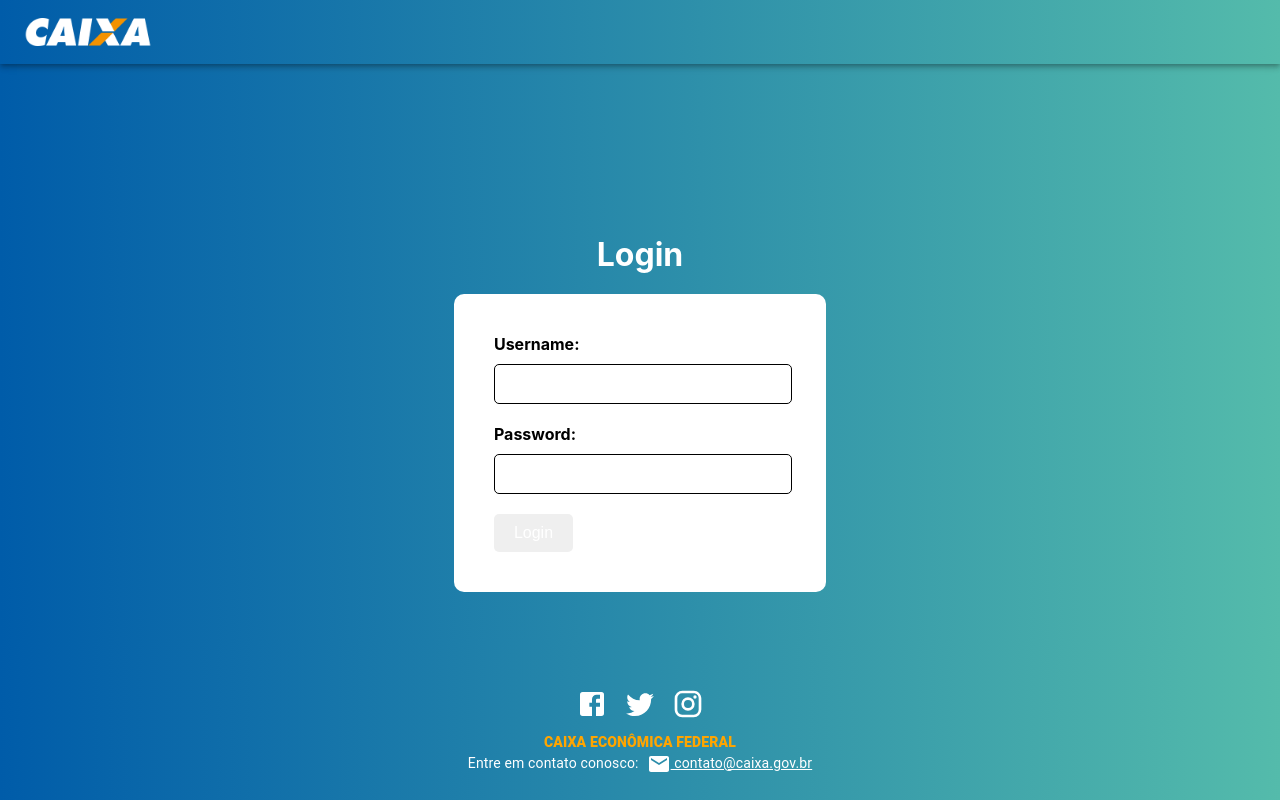
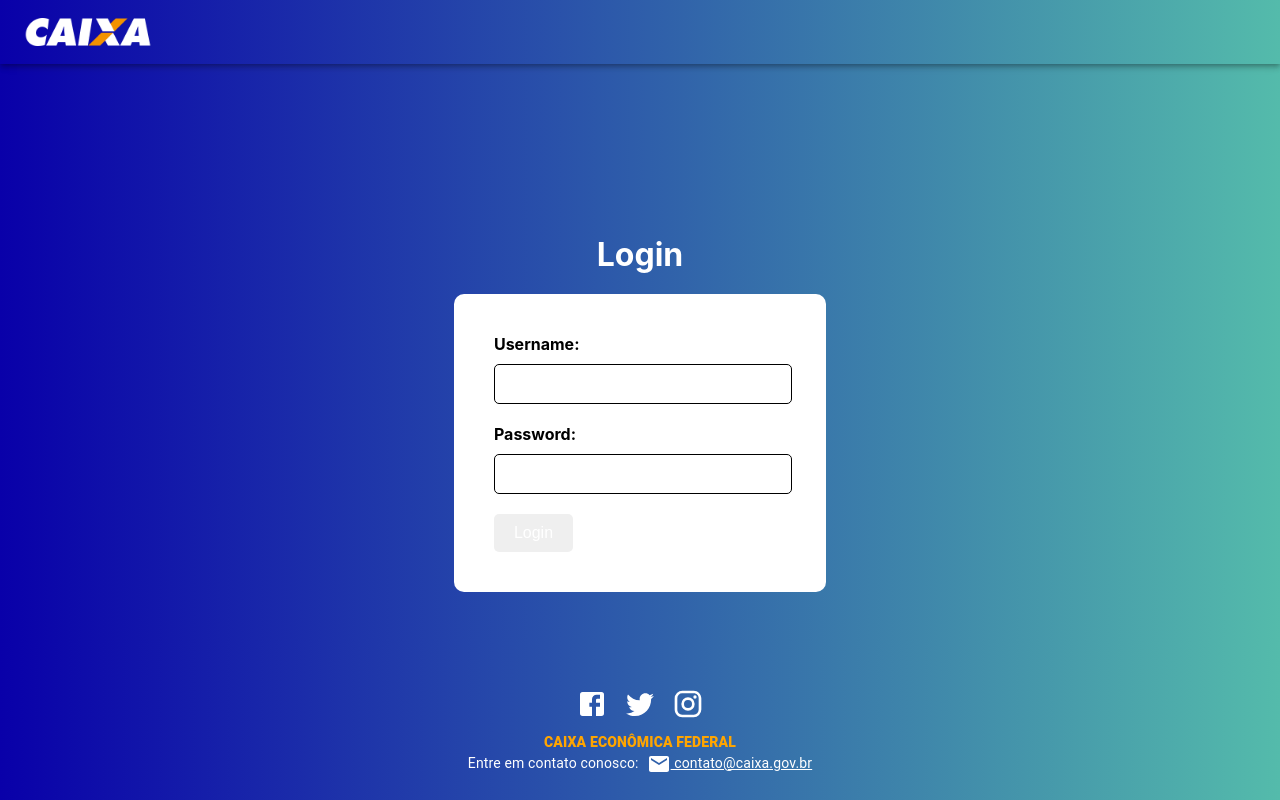
Before and after one commit to arthurfjadecastro/HackCAIXAv2, a React (Create React App) app in the folder fivestars/: page /Login in a window 1280 px wide. Built offline with nearby package versions, Linux system fonts and the light colour scheme.

Commit message:
Change linear gradient color on project - based Design System CAIXA

```diff
--- a/fivestars/src/Components/Home/Home.jsx
+++ b/fivestars/src/Components/Home/Home.jsx
@@ -30,7 +30,7 @@ function Home() {
 
   return (
     <>
-      <AppBar position="absolute" style={{ background: "linear-gradient(to right, #005CA9, #54BBAB)" }}>
+      <AppBar position="absolute" style={{ background: "linear-gradient(to right, #0900A9, #54BBAB)" }}>
         <Toolbar style={{ minHeight: "65px !important" }}>
           <Typography variant="h6" component="div" sx={{ flexGrow: 1, display: "flex" }}>
             <img src="/Images/negativo.png" alt="Slide 1" style={{ width: "128px" }} />
@@ -138,10 +138,11 @@ function Home() {
           position: "fixed",
           bottom: 0,
           width: "100%",
-          background: "linear-gradient(to right, #005CA9, #54BBAB)",
+          // background: "linear-gradient(to right, #005CA9, #54BBAB)",
+          background:" linear-gradient(to right, #0900A9, #54BBAB)"
         }}
       >
-        <Box p={3} style={{ background: "linear-gradient(to right, #005CA9, #54BBAB)" }}>
+        <Box p={3} style={{ background: "linear-gradient(to right, #0900A9, #54BBAB)" }}>
           <Box sx={{ display: "flex", justifyContent: "center", marginTop: "1rem" }}>
             <a href="https://pt-br.facebook.com/caixa/" target="_blank" rel="noopener noreferrer">
               <Facebook style={{ fontSize: "2rem", margin: "0.5rem", color: "white" }} />
--- a/fivestars/src/Components/Login/Login.css
+++ b/fivestars/src/Components/Login/Login.css
@@ -2,7 +2,8 @@
 
 
 .login-container {
-    background: linear-gradient(to right, #005CA9, #54BBAB);
+    /* background: linear-gradient(to right, #005CA9, #54BBAB); */
+    background: linear-gradient(to right, #0900A9, #54BBAB);
     height: 100vh;
     display: flex;
     justify-content: center;
--- a/fivestars/src/Components/Login/Login.jsx
+++ b/fivestars/src/Components/Login/Login.jsx
@@ -11,8 +11,6 @@ function Login() {
     const [password, setPassword] = useState("");
     const [buttonClass, setButtonClass] = useState("login-button");
     const navigate = useNavigate()
-    // const [username, setUsername] = useState("");
-    // const [password, setPassword] = useState("");
     const handleLogin = () => {
       if (username === "adm") {
           navigate("/Adm");
@@ -36,7 +34,7 @@ function Login() {
         <>
             <Box sx={{ flexGrow: 1 }} mx="auto" maxWidth="100%" style={{ width: "100%", overflow: "hidden", marginTop: 0 }}>
 
-                <AppBar position="absolute" style={{ background: "linear-gradient(to right, #005CA9, #54BBAB)" }}>
+                <AppBar position="absolute" style={{ background: "linear-gradient(to right, #0900A9, #54BBAB)" }}>
 
                     <Toolbar style={{ minHeight: "65px !important" }}>
                         <Typography variant="h6" component="div" sx={{ flexGrow: 1, display: "flex" }}>
@@ -69,9 +67,9 @@ function Login() {
                     </form>
                 </div>
             </Box>
-            <Box sx={{ position: "fixed", bottom: 0, width: "100%", background: "linear-gradient(to right, #005CA9, #54BBAB)" }}>
+            <Box sx={{ position: "fixed", bottom: 0, width: "100%", background: "linear-gradient(to right, #0900A9, #54BBAB)" }}>
 
-          <Box p={3} style={{ background: "linear-gradient(to right, #005CA9, #54BBAB)" }}>
+          <Box p={3} style={{ background: "linear-gradient(to right, #0900A9, #54BBAB)" }}>
             <Box sx={{ display: "flex", justifyContent: "center", marginTop: "1rem" }}>
               <a href="https://pt-br.facebook.com/caixa/" target="_blank" rel="noopener noreferrer">
                 <Facebook style={{ fontSize: "2rem", margin: "0.5rem", color: "white" }} />
--- a/fivestars/src/slick-list.css
+++ b/fivestars/src/slick-list.css
@@ -1,7 +1,8 @@
 .slick-list {
   padding: 0 !important;
   margin: 0 !important;
-  background: linear-gradient(to right, #005ca9, #54bbab);
+  /* background: linear-gradient(to right, #005ca9, #54bbab); */
+  background: linear-gradient(to right, #0900A9, #54BBAB);
 }
 
 body {
```
